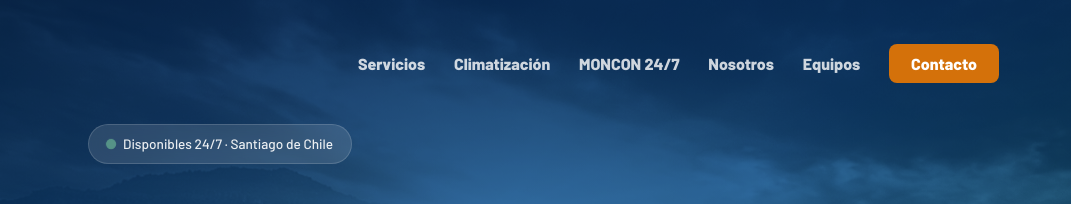
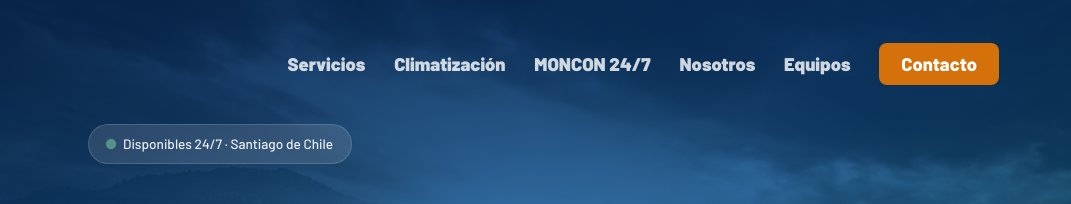
Before and after one commit to nachokm2/MHP-landing, a plain HTML site: page index.html in a window 1280 px wide. Shown: the top 204 px of the page, 209-1280 px from the left. Drawn offline with Linux system fonts and the light colour scheme.

Commit message:
Sube tamaño nav links a 1.15rem peso 900

```diff
--- a/css/components/nav.css
+++ b/css/components/nav.css
@@ -66,8 +66,8 @@
 }
 
 .nav-links a {
-  font-size: 1rem;
-  font-weight: 800;
+  font-size: 1.15rem;
+  font-weight: 900;
   color: rgba(255, 255, 255, 0.8);
   padding: 4px 0;
   position: relative;
```
